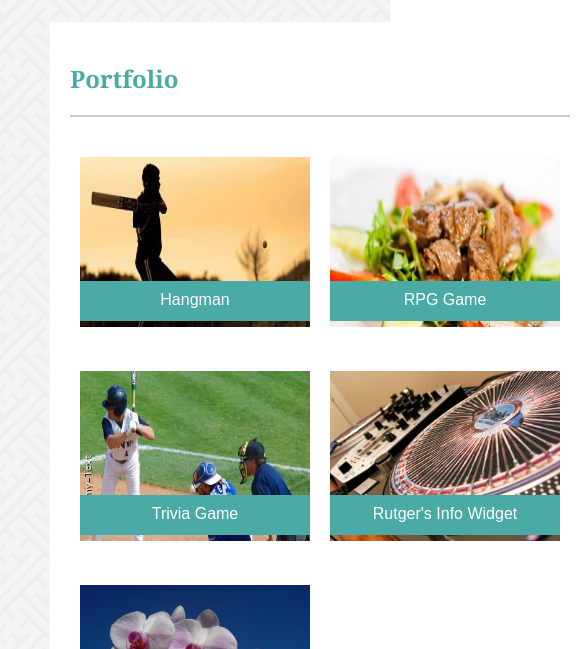
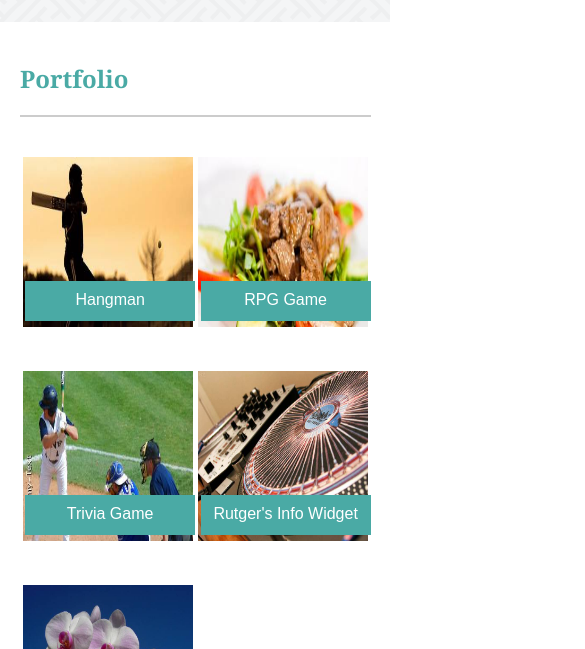
Before and after one commit to acabrera15/Responsive-Portfolio, a plain HTML site: page portfolio.html in a window 390 px wide. Shown: the part 125-774 px from the top of the page, 585 px wide, since content can reach past the window. Drawn offline with Linux system fonts and the light colour scheme.

Commit message:
fixed the portfolio page for 768px

```diff
--- a/assets/css/styles.css
+++ b/assets/css/styles.css
@@ -240,6 +240,24 @@ textarea {
         margin:0 auto;
 
     }
+
+    #portfolioBox {
+        width: 90%;
+        margin: 0 auto;
+    }
+
+    .gridContainer {
+        grid-template-columns: 50% 50%;
+    }
+
+    .portfolioPictures {
+        width: 97%;
+    }
+
+    .pictureTitles {
+        width: 97%;
+        left: 5px;
+    }
 }
 
 @media screen and (max-width: 640px) {
```
